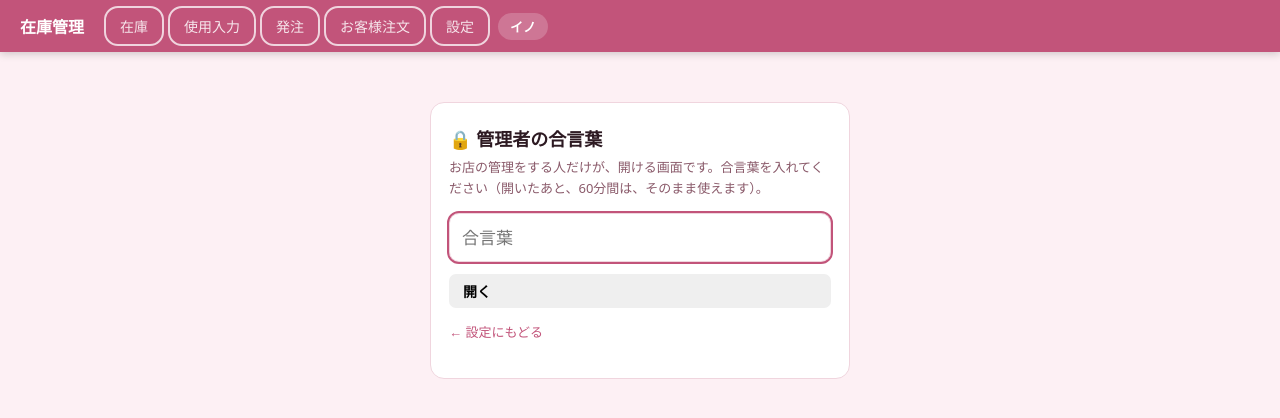
After one commit to inoinomata-sys/zaiko, a PHP site: template php/templates/admin_unlock.twig in a window 1280 px wide. The commit adds this page. Shown: the top 418 px of the page. Run offline with PHP 8.4, Linux system fonts and the light colour scheme; the template is opened without the code that fills it, so the values that code supplies are empty; some libraries are stand-ins or nearby versions.

Commit message:
管理者の合言葉の鍵（LINE設定に付ける）
Co-Authored-By: Claude Sonnet 5.5 <noreply@anthropic.com>

```diff
--- a/php/config.sample.php
+++ b/php/config.sample.php
@@ -11,6 +11,8 @@ return [
     'basic_auth' => ['user' => 'sougoukanri', 'pass' => 'ここに、データベースとは別の、新しいパスワード'],
     // 発注専用の公式LINE（業者さんへの発注書の送信用）。LINE公式アカウントの Messaging API で出る値。使わないなら、この3行を消す
     'line' => ['secret' => 'ここにチャネルシークレット', 'token' => 'ここにチャネルアクセストークン'],
+    // 管理者の合言葉。LINE の送り先など、間違えると困る画面の鍵（ログインのパスワードとは別のもの）
+    'admin_pass' => 'ここに管理者の合言葉',
     // 不具合の調査用。うまく動かない時だけ true にする（画面に詳しいエラーが出る）。ふだんは false
     'debug' => false,
 ];
--- a/php/src/app.php
+++ b/php/src/app.php
@@ -11,6 +11,7 @@ require __DIR__ . '/customer.php';
 require __DIR__ . '/products.php';
 require __DIR__ . '/shift.php';
 require __DIR__ . '/schedule.php';
+require __DIR__ . '/admin.php';
 require __DIR__ . '/line.php';
 
 // ── 画面（Twig）の準備 ─────────────────────────────────────────────────────────
@@ -119,6 +120,8 @@ function routes(): array
         ['POST', '/line/webhook', 'h_line_webhook'],
         ['GET', '/pub/order', 'h_pub_order'],
         ['POST', '/order/<int:id>/line', 'h_order_line_send'],
+        ['GET', '/admin/unlock', 'h_admin_unlock'],
+        ['POST', '/admin/unlock', 'h_admin_unlock'],
         ['GET', '/settings/line', 'h_settings_line'],
         ['POST', '/settings/line/assign', 'h_settings_line_assign'],
         ['POST', '/settings/line/import', 'h_settings_line_import'],
--- a/php/src/line.php
+++ b/php/src/line.php
@@ -75,6 +75,7 @@ function line_profile_name(string $uid, string $token): string
 
 function h_settings_line(): void
 {
+    require_admin();
     ensure_line_tables();
     $cfg = line_config();
     render('settings_line', [
@@ -87,6 +88,7 @@ function h_settings_line(): void
 /** 友だちの一覧を LINE に聞いて取り込む（認証済みアカウントなどでないと、LINE が断る） */
 function h_settings_line_import(): void
 {
+    require_admin();
     ensure_line_tables();
     $token = (string)(line_config()['token'] ?? '');
     if ($token === '') {
@@ -132,6 +134,7 @@ function h_settings_line_import(): void
 
 function h_settings_line_assign(): void
 {
+    require_admin();
     ensure_line_tables();
     $uid = (string)($_POST['user_id'] ?? '');
     $sup = (string)($_POST['supplier'] ?? '');
--- /dev/null
+++ b/php/templates/admin_unlock.twig
@@ -0,0 +1,29 @@
+{% extends 'base.twig' %}
+{% block title %}管理者の合言葉{% endblock %}
+{% block head %}
+<style>
+.ad { max-width: 420px; margin: 30px auto; background: #fff; border: 1px solid var(--border); border-radius: 14px; padding: 22px 18px; }
+.ad h1 { font-size: 18px; margin: 0 0 6px; }
+.ad p { font-size: 13px; color: var(--fg2); margin: 0 0 14px; line-height: 1.6; }
+.ad input { width: 100%; box-sizing: border-box; font-size: 17px; padding: 12px; border: 1px solid var(--border); border-radius: 10px; margin-bottom: 12px; font-family: inherit; }
+.ad .e { color: #b3261e; font-size: 14px; margin-bottom: 10px; }
+</style>
+{% endblock %}
+{% block content %}
+<div class="ad">
+  <h1>🔒 管理者の合言葉</h1>
+  {% if unset %}
+  <p>合言葉が、まだ決まっていません。サーバーの設定（config.php）に、管理者の合言葉を入れると、この画面が開けるようになります。</p>
+  {% else %}
+  <p>お店の管理をする人だけが、開ける画面です。合言葉を入れてください（開いたあと、{{ 60 }}分間は、そのまま使えます）。</p>
+  {% if error %}<div class="e">{{ error }}</div>{% endif %}
+  <form method="post" action="/admin/unlock">
+    <input type="hidden" name="next" value="{{ next }}">
+    <input type="text" name="user" value="admin" autocomplete="username" style="display:none" tabindex="-1" aria-hidden="true">
+    <input type="password" name="pass" autocomplete="current-password" placeholder="合言葉" required autofocus>
+    <button class="btn" type="submit" style="width:100%">開く</button>
+  </form>
+  {% endif %}
+  <p style="margin-top:14px"><a href="/settings">← 設定にもどる</a></p>
+</div>
+{% endblock %}
```
Also changed, not shown: php/src/admin.php (added, +58 -0 lines), php/tests/smoke.php (+5 -1 lines), php/tests/unit.php (+9 -0 lines).
